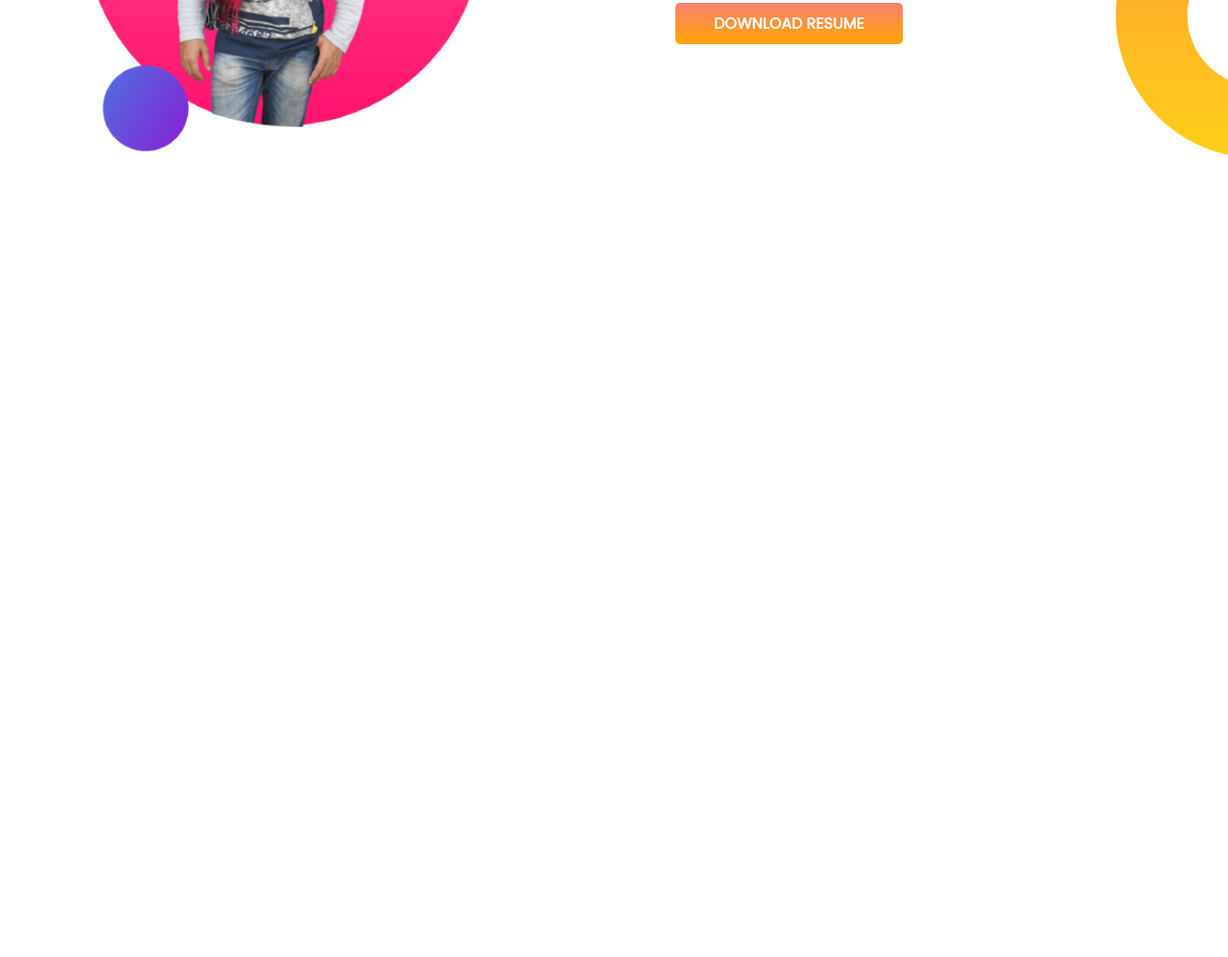
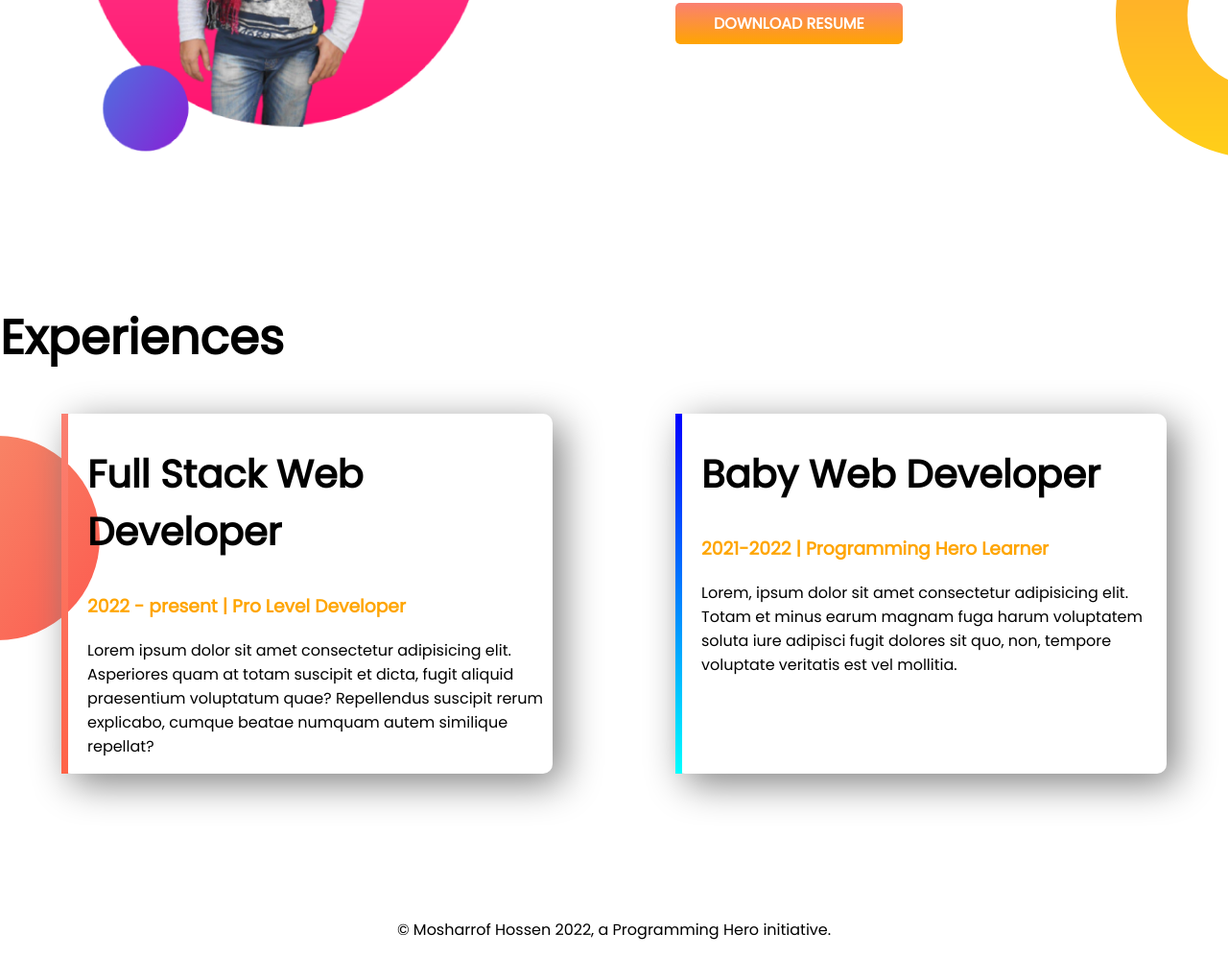
Before and after one commit to Mosharrofhcse/developer-portfolio, a plain HTML site: page index.html in a window 1280 px wide. Shown: the part 973-1970 px from the top of the page at 96% size. Before the commit the page ends 1288 px from the top, so only its background shows below. Drawn offline with Linux system fonts and the light colour scheme.

Commit message:
Experience-section added

```diff
--- a/index.html
+++ b/index.html
@@ -11,7 +11,7 @@
     <link rel="stylesheet" href="style.css">
 </head>
 <body>
-    <section class="top-banner">
+    <section class="top-banner flexible-container">
     <div class="half-width">
         <h1>Welcome To</h1>
         <h1> <span class="orange-color">Mosharrof Hossen</span> World</h1>
@@ -27,7 +27,7 @@
 
     </section>
 
-    <section class="dream-big">
+    <section class="dream-big flexible-container">
         <div class="half-width">
             <img src="images/my-second-bg2.png" alt="">
         </div>
@@ -40,5 +40,25 @@
 
     </section>
 
+    <section class="experience-area">
+        <h1>Experiences</h1>
+        <div class="flexible-container">
+            <div id="full-stack-experience" class="experience-item">
+                <h2>Full Stack Web Developer</h2>
+                <h3 class="orange-color">2022 - present | Pro Level Developer</h3>
+                <p>Lorem ipsum dolor sit amet consectetur adipisicing elit. Asperiores quam at totam suscipit et dicta, fugit aliquid praesentium voluptatum quae? Repellendus suscipit rerum explicabo, cumque beatae numquam autem similique repellat?</p>
+            </div>
+            <div id="web-developer-experience" class="experience-item">
+                <h2>Baby Web Developer</h2>
+                <h3 class="orange-color">2021-2022 | Programming Hero Learner</h3>
+                <p>Lorem, ipsum dolor sit amet consectetur adipisicing elit. Totam et minus earum magnam fuga harum voluptatem soluta iure adipisci fugit dolores sit quo, non, tempore voluptate veritatis est vel mollitia.</p>
+            </div>
+
+        </div>
+    </section>
+    <footer>
+        <p>© Mosharrof Hossen 2022, a Programming Hero initiative.</p>
+    </footer>
+
 </body>
 </html>
--- a/style.css
+++ b/style.css
@@ -5,10 +5,13 @@ body{
 h1{
     font-size: 50px;
 }
+h2{
+    font-size: 40px;
+}
 .orange-color{
     color: orange;
 }
-section{
+.flexible-container{
     display: flex;
     margin-bottom: 150px;
 }
@@ -41,3 +44,29 @@ section{
     background-position-y: bottom;
 
 }
+.experience-item{
+    width: 40%;
+    margin-left: 5%;
+    margin-right: 5%;
+    padding-left: 20px;
+    border-radius: 10px;
+    box-shadow: 10px 10px 40px gray;
+}
+.experience-area{
+    background-image: url(images/exp-bg.png);
+    background-repeat: no-repeat;
+    background-position: left;
+}
+#full-stack-experience{
+    border-left: 7px solid;
+    border-image: linear-gradient(salmon, tomato);
+    border-image-slice: 1;
+}
+#web-developer-experience{
+    border-left: 7px solid;
+    border-image: linear-gradient(blue, cyan);
+    border-image-slice: 1;
+}
+footer p{
+    text-align: center;
+}
```
